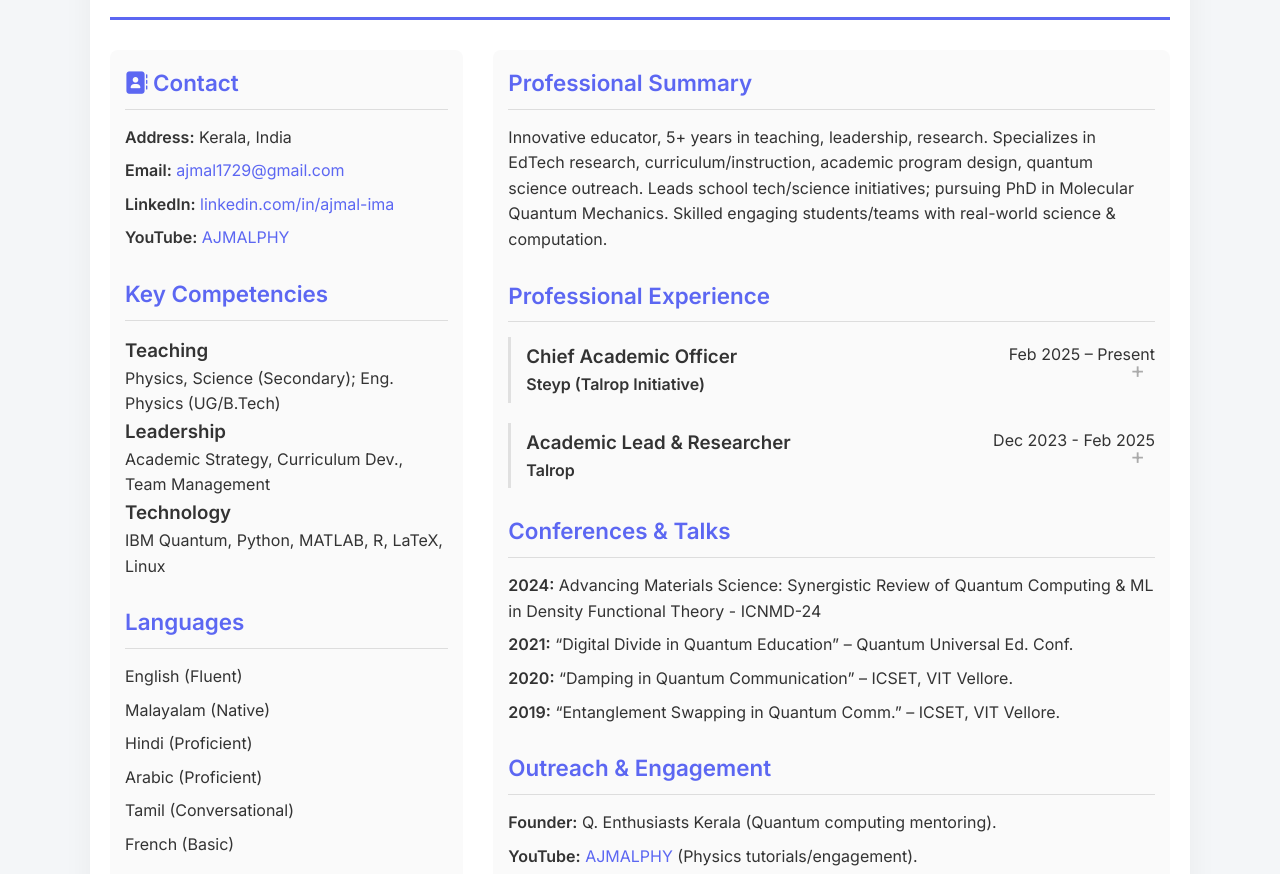
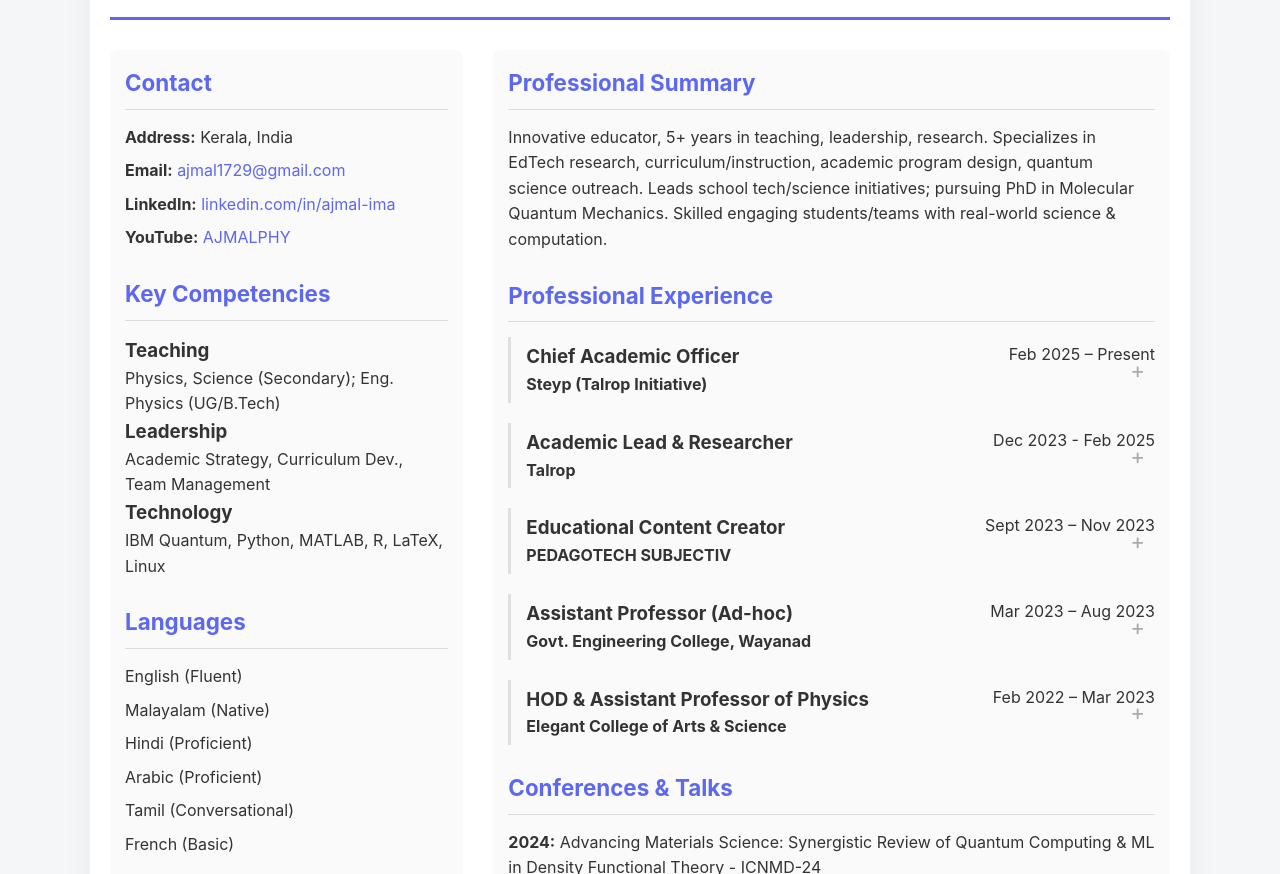
Before and after one commit to ajmal-ima/ajmal-ima.github.io, a plain HTML site: page index.html in a window 1280 px wide. Shown: the part 148-1022 px from the top of the page. Drawn offline with Linux system fonts and the light colour scheme.

Commit message:
Update index.html

```diff
--- a/index.html
+++ b/index.html
@@ -1,17 +1,10 @@
+
 <!DOCTYPE html>
 <html lang="en">
 <head>
-  <meta charset="UTF-8" />
-  <meta name="viewport" content="width=device-width, initial-scale=1.0"/>
+    <meta charset="UTF-8">
+    <meta name="viewport" content="width=device-width, initial-scale=1.0">
     <title>Ajmal Ibn Mohammed Althaf - Interactive CV</title>
-
-  <!-- Google Font -->
-  <link href="https://fonts.googleapis.com/css2?family=Inter:wght@400;600&display=swap" rel="stylesheet">
-
-  <!-- Font Awesome Icons -->
-  <script src="https://kit.fontawesome.com/a076d05399.js" crossorigin="anonymous"></script>
-
-  <!-- Custom CSS -->
     <link rel="stylesheet" href="style.css">
 </head>
 <body>
@@ -25,7 +18,7 @@
             <!-- Left Column -->
             <aside class="left-column">
                 <section id="contact" class="fade-in">
-          <h2><i class="fas fa-address-book"></i> Contact</h2>
+                    <h2>Contact</h2>
                     <ul class="contact-list">
                         <li><strong>Address:</strong> Kerala, India</li>
                         <li><strong>Email:</strong> <a href="mailto:ajmal1729@gmail.com">ajmal1729@gmail.com</a></li>
@@ -110,7 +103,6 @@
                 <section id="experience" class="fade-in">
                     <h2>Professional Experience</h2>
 
-          <!-- Repeat for each job -->
                     <article class="job-entry">
                         <div class="job-header toggle-details">
                             <div>
@@ -140,7 +132,51 @@
                         </div>
                     </article>
 
-          <!-- Add more job entries as needed -->
+                     <article class="job-entry">
+                        <div class="job-header toggle-details">
+                             <div>
+                                <h3>Educational Content Creator</h3>
+                                <h4>PEDAGOTECH SUBJECTIV</h4>
+                            </div>
+                            <p class="dates">Sept 2023 – Nov 2023</p>
+                        </div>
+                        <div class="job-details hidden">
+                           <p>Developed educational content aligned with emerging science/technology trends.</p>
+                        </div>
+                    </article>
+
+                     <article class="job-entry">
+                        <div class="job-header toggle-details">
+                             <div>
+                                <h3>Assistant Professor (Ad-hoc)</h3>
+                                <h4>Govt. Engineering College, Wayanad</h4>
+                            </div>
+                            <p class="dates">Mar 2023 – Aug 2023</p>
+                        </div>
+                        <div class="job-details hidden">
+                            <ul>
+                                <li>Taught Engineering Physics (A & B) courses to B.Tech students.</li>
+                                <li>Supervised and managed laboratory sessions.</li>
+                            </ul>
+                        </div>
+                    </article>
+
+                     <article class="job-entry">
+                        <div class="job-header toggle-details">
+                             <div>
+                                <h3>HOD & Assistant Professor of Physics</h3>
+                                <h4>Elegant College of Arts & Science</h4>
+                            </div>
+                            <p class="dates">Feb 2022 – Mar 2023</p>
+                        </div>
+                        <div class="job-details hidden">
+                            <ul>
+                                <li>Headed Physics Dept., managed academic activities.</li>
+                                <li>Mentored 11 undergraduate student projects.</li>
+                                <li>Served as Nodal Officer for IEDC (Kerala Startup Mission).</li>
+                            </ul>
+                        </div>
+                    </article>
                 </section>
 
                 <section id="conferences" class="fade-in">
@@ -162,31 +198,13 @@
                     </ul>
                 </section>
             </main>
-    </div>
+        </div> <!-- /.main-content -->
 
         <footer>
             <p>&copy; <span id="year"></span> Ajmal Ibn Mohammed Althaf</p>
         </footer>
-  </div>
+    </div> <!-- /.container -->
 
-  <script src="code.js"></script>
-  <script>
-    document.getElementById("year").textContent = new Date().getFullYear();
-
-    const faders = document.querySelectorAll('.fade-in');
-    const appearOptions = { threshold: 0.3 };
-
-    const appearOnScroll = new IntersectionObserver(function(entries, observer) {
-      entries.forEach(entry => {
-        if (!entry.isIntersecting) return;
-        entry.target.classList.add('visible');
-        observer.unobserve(entry.target);
-      });
-    }, appearOptions);
-
-    faders.forEach(fader => {
-      appearOnScroll.observe(fader);
-    });
-  </script>
+    <script src="script.js"></script>
 </body>
 </html>
```
Lines whose indentation alone changed are shown as unchanged.
